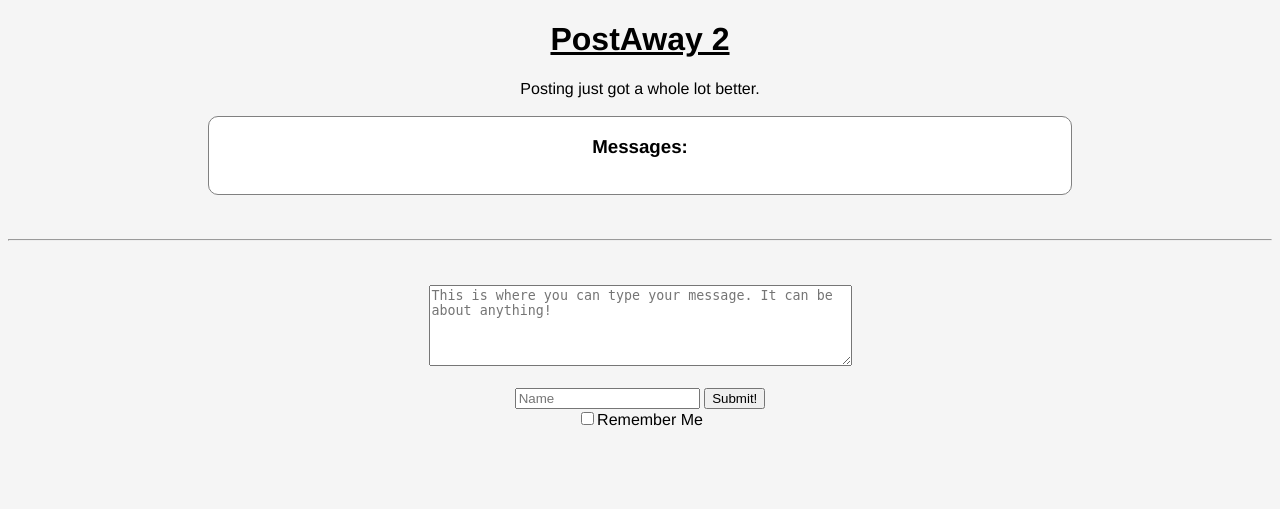
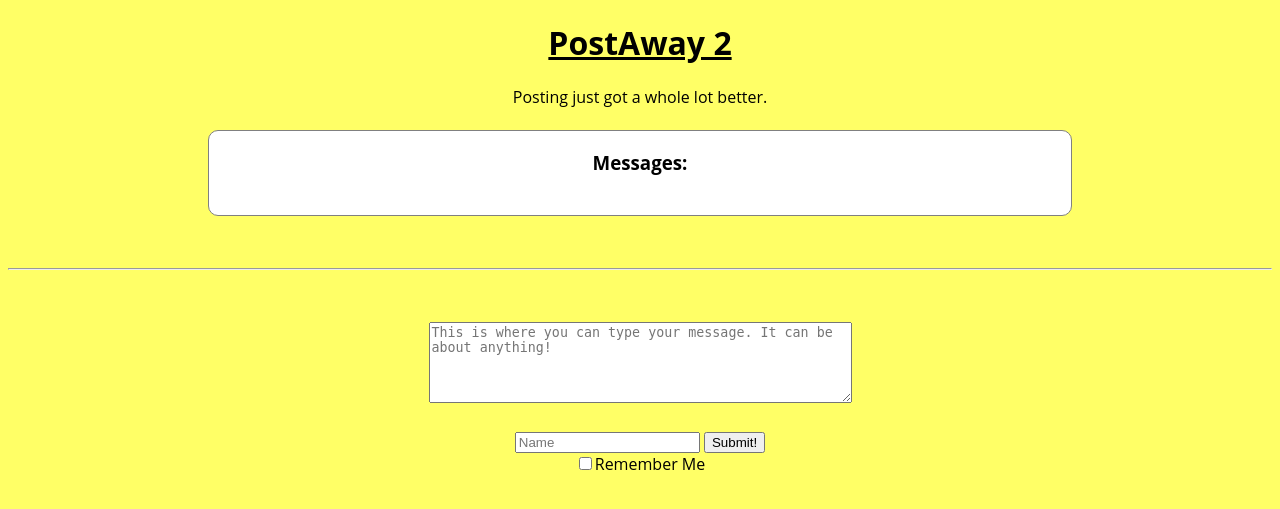
Before and after one commit to shrey150/post-away, a PHP site: page / in a window 1280 px wide. Shown: the top 509 px of the page. Run offline with PHP 8.4, Linux system fonts and the light colour scheme; some libraries are stand-ins or nearby versions.

Commit message:
Style Update

```diff
--- a/style.css
+++ b/style.css
@@ -1,10 +1,13 @@
 /*some CSS*/
+
 html {
-    background: whitesmoke;
+    background: #FFFF66;
 }
+
 .font {
-    font-family: Helvetica;
+    font-family: "Open Sans";
 }
+
 #border {
     background: #FFFFFF;
     border:1px solid gray;
@@ -12,3 +15,14 @@ html {
     margin-right: 200px;
     border-radius: 10px;
 }
+
+/*<textarea> and <input> placeholder style*/
+
+::-webkit-textarea-placeholder {
+    font-family: "Open Sans";
+}
+
+/*hover actions*/
+#login:hover {
+    cursor: default;
+}
```
